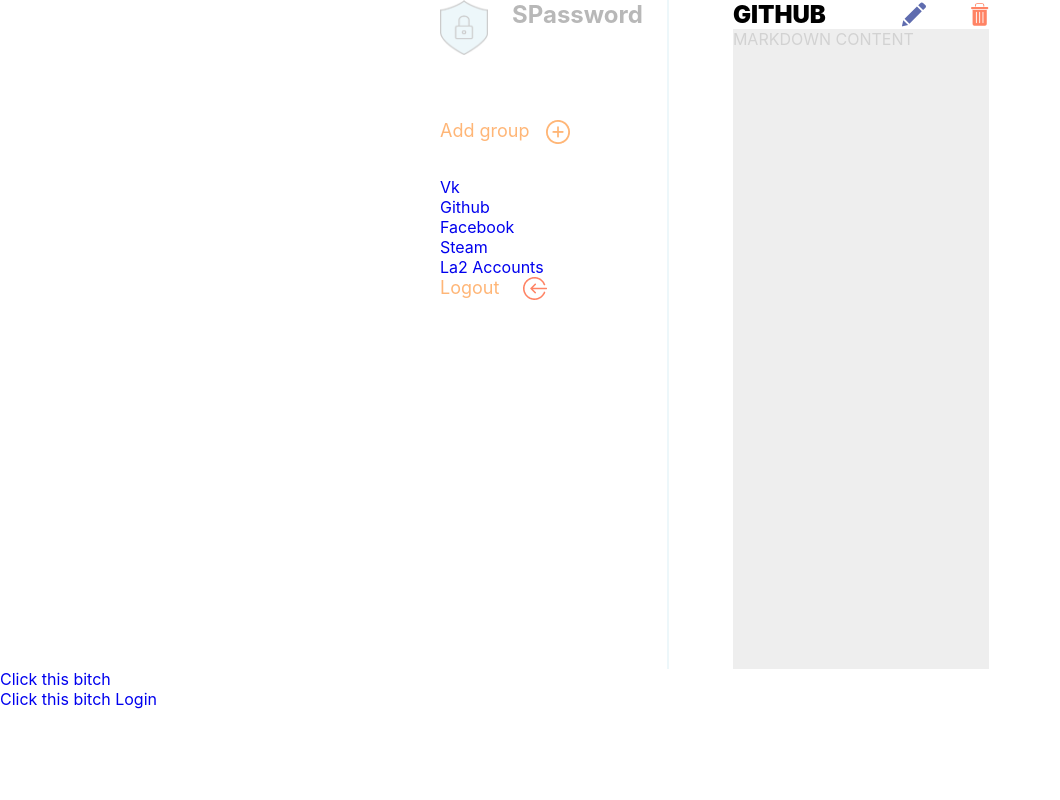
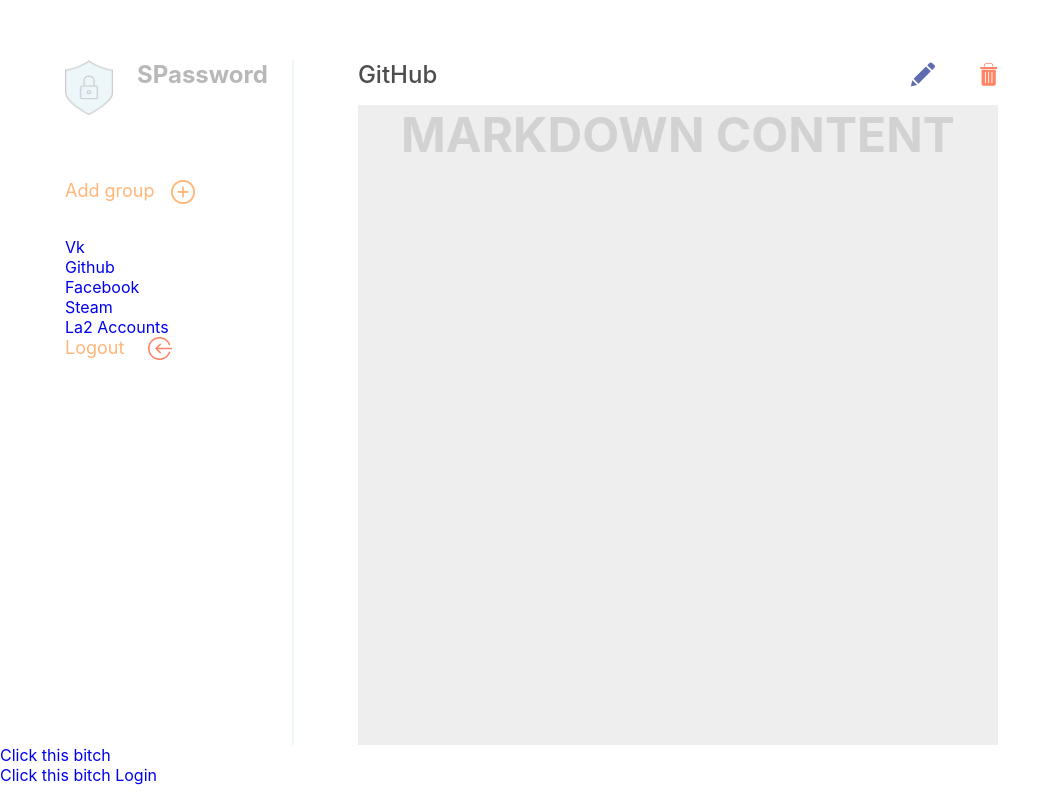
Before and after one commit to AlexandrVinogradov/SPassword-React-Redux, a React (Create React App) app: page /main in a window 1280 px wide. Shown: the whole page, without its empty margins (0-1060 px from the left). Built offline with nearby package versions, Linux system fonts and the light colour scheme.

Commit message:
layout Main component

```diff
--- a/src/Main/Main.module.scss
+++ b/src/Main/Main.module.scss
@@ -1,7 +1,8 @@
 .Main {
   margin: 0 auto;
-  max-width: 400px;
+  max-width: 1150px;
   display: flex;
+  padding-top: 60px;
 
   .sidebar { // section1
   border-right: 2px solid #EDF7FA;
@@ -64,6 +65,13 @@
     .interface__header {
       display: flex;
       justify-content: space-between;
+      padding-bottom: 16px;
+
+      & > h1 {
+        font-weight: 500;
+        text-transform: none;
+        color: #4E4E4E;
+      }
 
       .interface__header_btns {
         display: flex;
@@ -91,9 +99,12 @@
     }
     .interface__content {
       height: 80vh;
-      width: 20vw;
+      width: 50vw;
       color: #D2D2D2;
       background-color: #EEEEEE;
+      text-align: center;
+      font-weight: bold;
+      font-size: 48px;
     }
   }
 }
```
